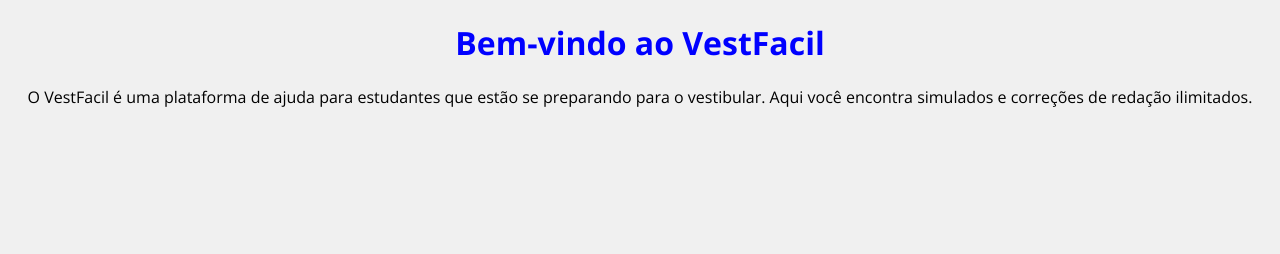
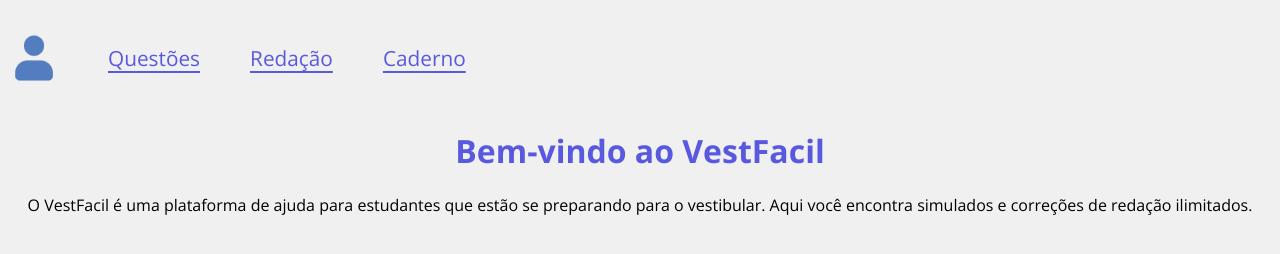
Before and after one commit to vestFacil/projetoFinalInfo, a plain HTML site: page src/index.html in a window 1280 px wide. Drawn offline with nearby package versions, Linux system fonts and the light colour scheme; a web font is replaced by a local one.

Commit message:
feat: paginas do topo

```diff
--- /dev/null
+++ b/src/css/perfil.css
@@ -0,0 +1,17 @@
+body{
+    background-color: aliceblue;
+    margin: 0;
+}
+
+.topo{
+    display: flex;
+    background-color: rgb(89, 89, 223);
+    color: aliceblue;
+    height: 300px;
+    justify-content: center;
+    align-items: center;
+}
+
+.topo p{
+    font-size: 4rem;
+}
--- a/src/css/style.css
+++ b/src/css/style.css
@@ -8,7 +8,7 @@
 h1{
     display: flex;
     justify-content: center;
-    color: blue;
+    color: rgb(89, 89, 223);
 }
 
 p{
@@ -16,3 +16,24 @@
     justify-content: center;
     color: black;
 }
+
+.iconePerfil{
+    display: flex;
+    height: 50px;
+    padding: 1.3%;
+}
+
+.topo{
+    display: flex;
+    height: 100px;
+    align-items: center;
+    font-size: 1.3rem;
+    gap: 50px;
+    cursor: pointer;
+}
+
+.topo p{
+    color: rgb(89, 89, 223);
+    text-decoration: underline;
+    text-underline-offset: 5px;
+}
--- a/src/index.html
+++ b/src/index.html
@@ -7,9 +7,20 @@
     <link rel="stylesheet" href="css/style.css">
 </head>
 <body>
-    <h1>Bem-vindo ao VestFacil</h1>
-    <p>O VestFacil é uma plataforma de ajuda para estudantes que estão se preparando para o vestibular. Aqui você encontra simulados e correções de redação ilimitados.</p>
+    <div class="topo">
+        <a href="perfil.html">
+        <img src="assets/iconePerfil.png" class="iconePerfil">
+        </a>
+        <p id="quest">Questões</p>
+        <p id="red">Redação</p>
+        <p id="caderno">Caderno</p>
+    </div>
 
-<script src="script.js"></script>
+    <div class="apresentacao">
+        <h1>Bem-vindo ao VestFacil</h1>
+        <p>O VestFacil é uma plataforma de ajuda para estudantes que estão se preparando para o vestibular. Aqui você encontra simulados e correções de redação ilimitados.</p>
+    </div>
+
+<script src="js/script.js"></script>
 </body>
 </html>
--- a/src/js/script.js
+++ b/src/js/script.js
@@ -0,0 +1,12 @@
+
+document.getElementById("quest").addEventListener("click", () => {
+    window.location.href = "questao.html";
+});
+
+document.getElementById("red").addEventListener("click", () => {
+    window.location.href = "redacao.html";
+});
+
+document.getElementById("caderno").addEventListener("click", () => {
+    window.location.href = "caderno.html";
+});
```
Also changed, not shown: src/perfil.html (added, +14 -0 lines), src/questao.html (added, +11 -0 lines), src/assets/iconePerfil.png (added), src/caderno.html (added), src/redacao.html (added).
